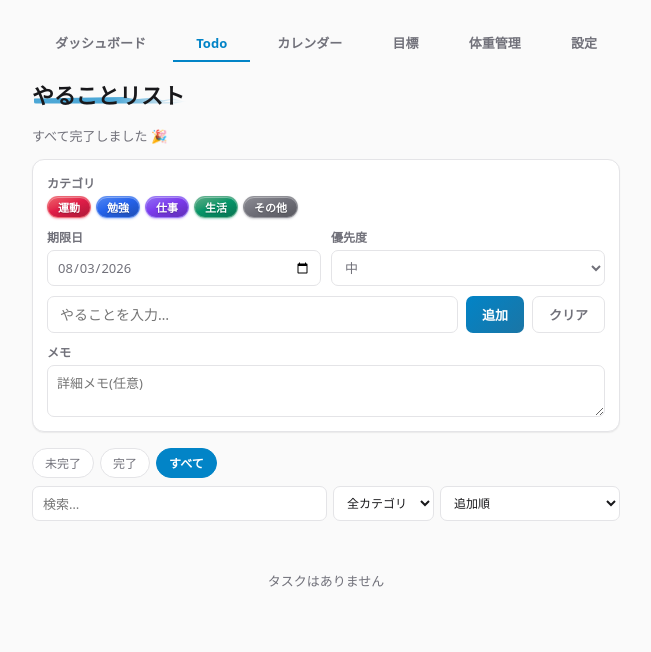
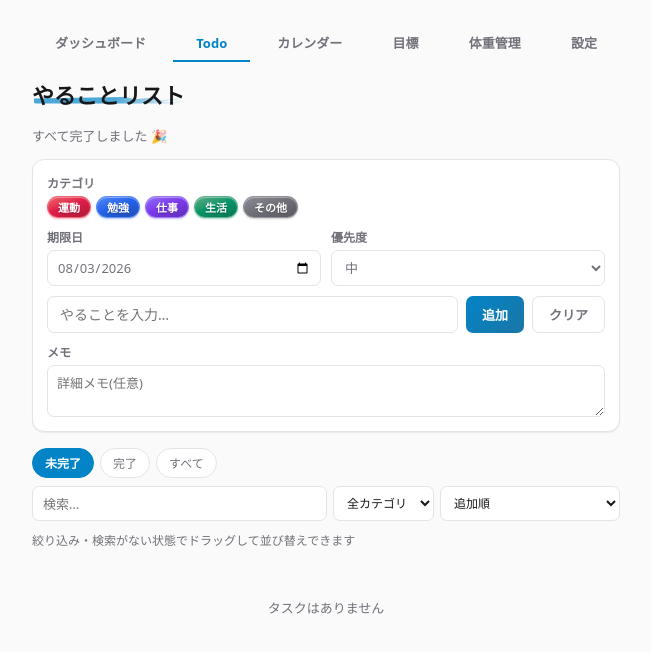
Before and after one commit to fumaalex0507-ops/Todo, a React (Vite) app: page / in a window 1280 px wide. Both pictures are taken after a click on the button "Todo". Shown: the top 652 px of the page, without its empty margins (314-965 px from the left). Built offline with nearby package versions, Linux system fonts and the light colour scheme.

Commit message:
Todoリストの初期表示を未完了のみに変更

```diff
--- a/src/components/TodoSection.tsx
+++ b/src/components/TodoSection.tsx
@@ -13,7 +13,7 @@ export function TodoSection() {
   const { templates } = useTodoTemplates()
 
   const [editingTodo, setEditingTodo] = useState<Todo | null>(null)
-  const [statusFilter, setStatusFilter] = useState<StatusFilter>('all')
+  const [statusFilter, setStatusFilter] = useState<StatusFilter>('active')
   const [categoryFilter, setCategoryFilter] = useState('all')
   const [searchQuery, setSearchQuery] = useState('')
   const [sortKey, setSortKey] = useState<SortKey>('createdAt')
```
